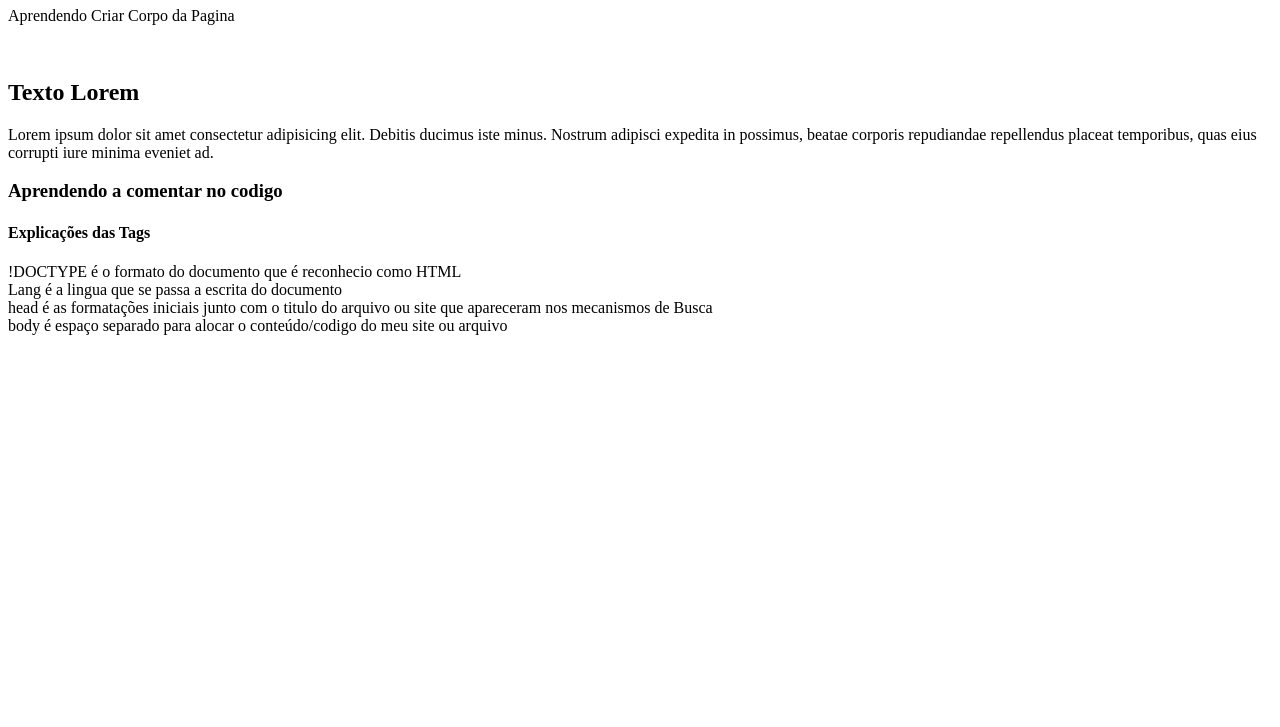
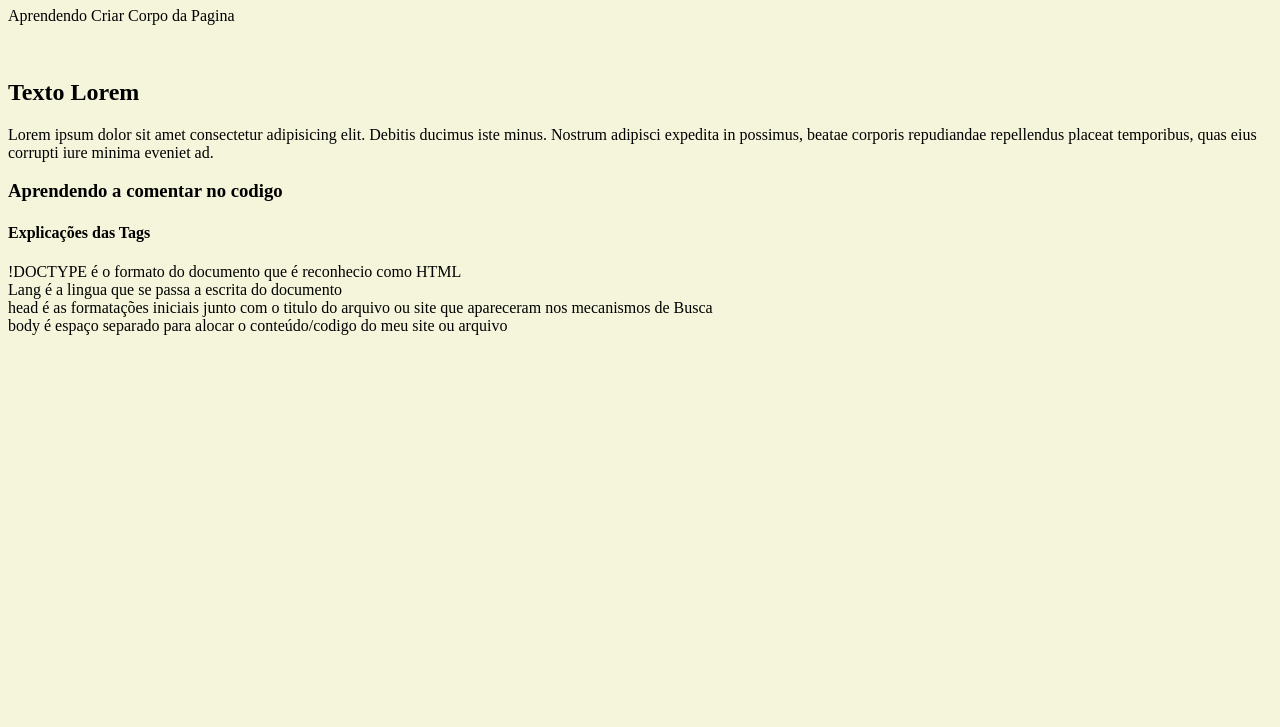
Before and after one commit to jonathaneduardopsv/Faculdade-S.I, a plain HTML site: page HTML5 + CSS3/Aulas.html in a window 1280 px wide. Shown: the part 73-800 px from the top of the page. Drawn offline with Linux system fonts and the light colour scheme.

Commit message:
Update Aulas.html

```diff
--- a/HTML5 + CSS3/Aulas.html
+++ b/HTML5 + CSS3/Aulas.html
@@ -6,7 +6,7 @@
     <meta name="viewport" content="width=device-width, initial-scale=1.0">
     <title>Aula Introdução</title>
 </head>
-<body>
+<body bgcolor="beige">
     <h1>Aprendendo a Criar Corpo da Pagina</h1>
     <p>Aprendendo Criar Corpo da Pagina</p><br>
     <h2>Texto Lorem</h2>
```
